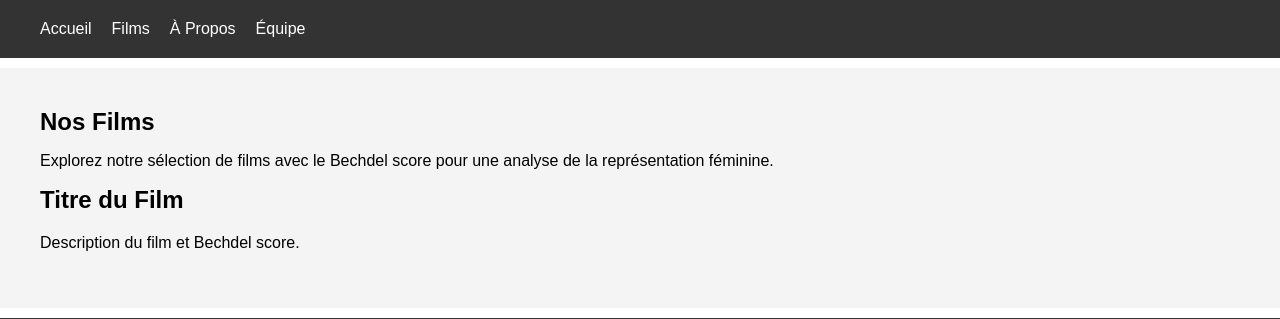
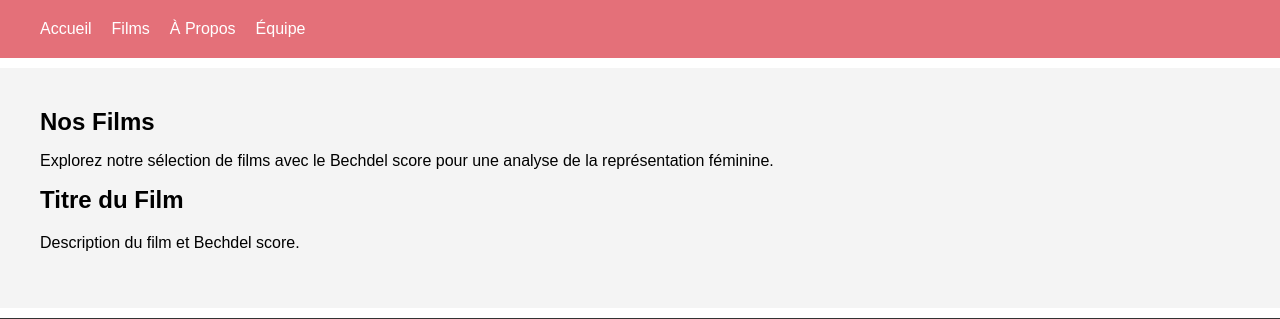
Before and after one commit to WazabiH/SAE_303-Data, a PHP site: page /film.html in a window 1280 px wide. Shown: the top 319 px of the page. Run offline with PHP 8.4, Linux system fonts and the light colour scheme.

Commit message:
Update acceuil.css

```diff
--- a/css/acceuil.css
+++ b/css/acceuil.css
@@ -10,7 +10,7 @@ header {
   justify-content: space-between;
   align-items: center;
   padding: 20px;
-  background-color: #333;
+  background-color: #e47079;
   color: white;
 }
 
```
